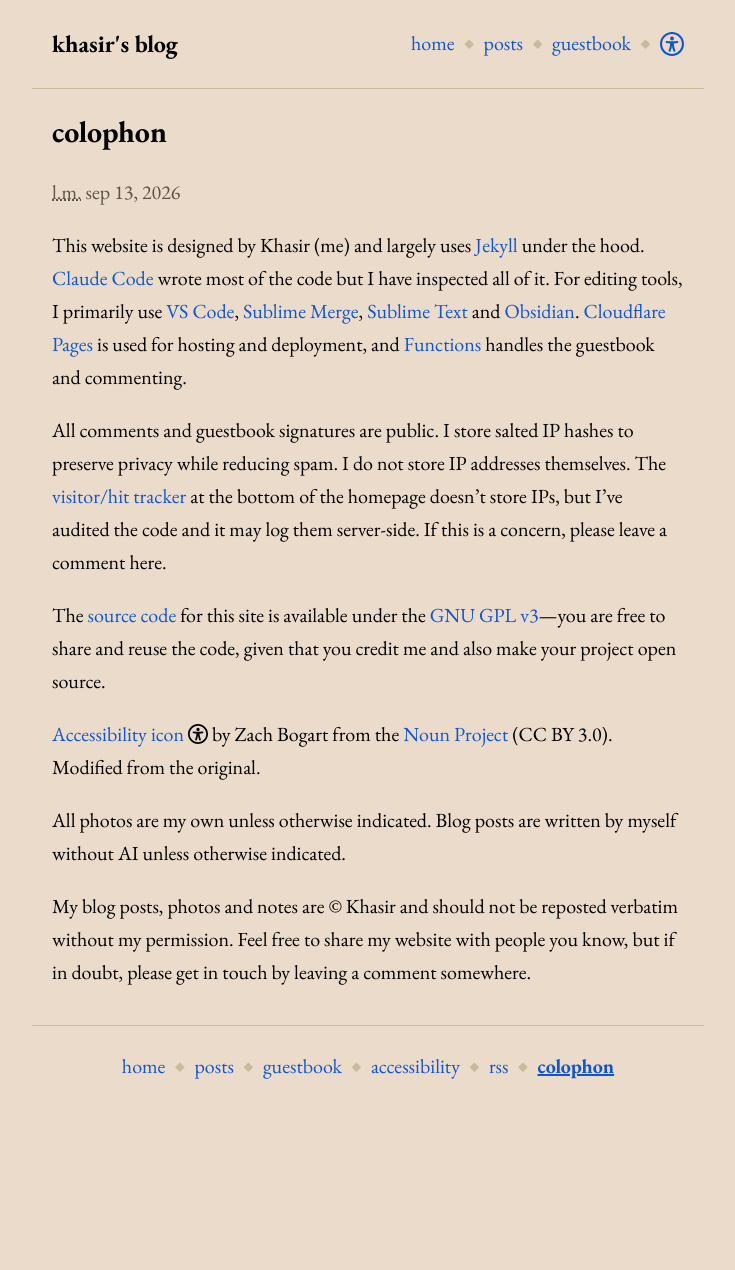
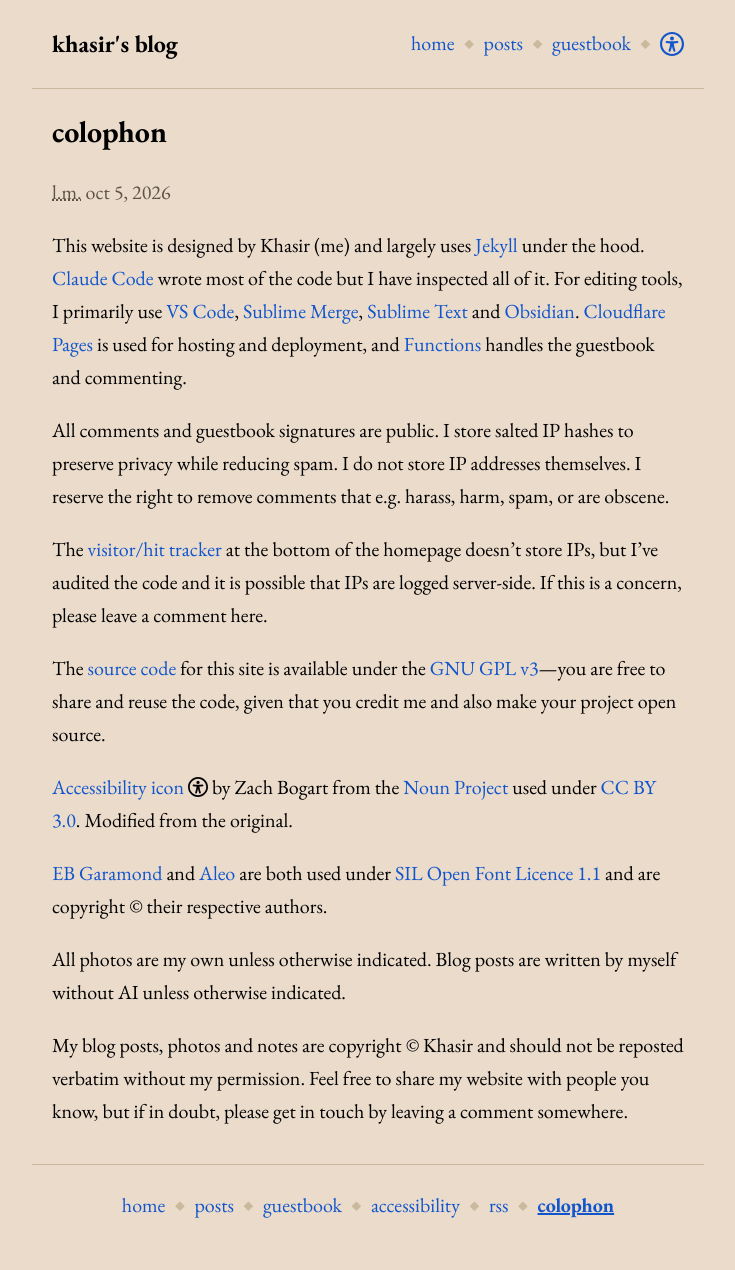
Before and after one commit to Khasir/personal-site, a Jekyll site: the page built from colophon.md, in a window 1280 px wide. Shown: the whole page, without its empty margins (272-1007 px from the left). Built offline with Jekyll 4.4.1, drawn with Linux system fonts in a browser that asks for light colours; before the commit the page ends 1131 px from its top, so only the background shows below that.

Commit message:
update colophon and post

```diff
--- a/colophon.md
+++ b/colophon.md
@@ -3,16 +3,20 @@
 title: colophon
 permalink: /colophon/
 comments: true
-modified_date: 2026-09-13
+modified_date: 2026-10-05
 ---
 This website is designed by Khasir (me) and largely uses [Jekyll](https://jekyllrb.com/) under the hood. [Claude Code](https://claude.com/product/claude-code) wrote most of the code but I have inspected all of it. For editing tools, I primarily use [VS Code](https://code.visualstudio.com/), [Sublime Merge](https://www.sublimemerge.com/), [Sublime Text](https://www.sublimetext.com/) and [Obsidian](https://obsidian.md/). [Cloudflare Pages](https://developers.cloudflare.com/pages/) is used for hosting and deployment, and [Functions](https://developers.cloudflare.com/pages/functions/) handles the guestbook and commenting.
 
-All comments and guestbook signatures are public. I store salted IP hashes to preserve privacy while reducing spam. I do not store IP addresses themselves. The [visitor/hit tracker](https://github.com/donaldzou/hits-counter) at the bottom of the homepage doesn't store IPs, but I've audited the code and it may log them server-side. If this is a concern, please leave a comment here.
+All comments and guestbook signatures are public. I store salted IP hashes to preserve privacy while reducing spam. I do not store IP addresses themselves. I reserve the right to remove comments that e.g. harass, harm, spam, or are obscene.
+
+The [visitor/hit tracker](https://github.com/donaldzou/hits-counter) at the bottom of the homepage doesn't store IPs, but I've audited the code and it is possible that IPs are logged server-side. If this is a concern, please leave a comment here.
 
 The [source code](https://github.com/Khasir/personal-site) for this site is available under the [GNU GPL v3](https://opensource.org/license/gpl-3.0)—you are free to share and reuse the code, given that you credit me and also make your project open source.
 
-[Accessibility icon](https://thenounproject.com/icon/accessibility-4682113/) <svg aria-hidden="true" focusable="false" viewBox="5 5 90 90" fill="currentColor" fill-rule="evenodd" clip-rule="evenodd" style="width: 1em; height: 1em; vertical-align: -0.15em;"><path d="M50,5c-24.836,-0 -45,20.164 -45,45c0,24.836 20.164,45 45,45c24.836,0 45,-20.164 45,-45c0,-24.836 -20.164,-45 -45,-45Zm0,7.963c20.442,-0 37.038,16.595 37.038,37.037c-0,20.442 -16.596,37.037 -37.038,37.037c-20.441,0 -37.037,-16.595 -37.037,-37.037c-0,-20.442 16.596,-37.037 37.037,-37.037Z"/><path d="M43.425,47.761c-0.777,8.925 -2.824,17.581 -6.015,25.997c-0.779,2.055 0.257,4.355 2.311,5.134c2.055,0.779 4.355,-0.256 5.134,-2.311c2.259,-5.958 3.986,-12.027 5.145,-18.215c1.159,6.188 2.886,12.257 5.145,18.215c0.779,2.055 3.079,3.09 5.134,2.311c2.055,-0.779 3.09,-3.079 2.311,-5.134c-3.189,-8.411 -5.235,-17.063 -6.013,-25.98c4.769,-0.234 9.54,-0.734 14.311,-1.509c2.169,-0.353 3.644,-2.4 3.291,-4.569c-0.352,-2.168 -2.399,-3.643 -4.568,-3.291c-13.082,2.126 -26.163,2.042 -39.245,-0.004c-2.171,-0.339 -4.209,1.148 -4.549,3.319c-0.339,2.171 1.148,4.209 3.319,4.548c4.762,0.745 9.525,1.245 14.289,1.489Z"/><circle cx="50" cy="29.474" r="7.186"/></svg> by Zach Bogart from the <a href="https://thenounproject.com/browse/icons/term/accessibility/" target="_blank" title="Accessibility Icons">Noun Project</a> (CC BY 3.0). Modified from the original.
+[Accessibility icon](https://thenounproject.com/icon/accessibility-4682113/) <svg aria-hidden="true" focusable="false" viewBox="5 5 90 90" fill="currentColor" fill-rule="evenodd" clip-rule="evenodd" style="width: 1em; height: 1em; vertical-align: -0.15em;"><path d="M50,5c-24.836,-0 -45,20.164 -45,45c0,24.836 20.164,45 45,45c24.836,0 45,-20.164 45,-45c0,-24.836 -20.164,-45 -45,-45Zm0,7.963c20.442,-0 37.038,16.595 37.038,37.037c-0,20.442 -16.596,37.037 -37.038,37.037c-20.441,0 -37.037,-16.595 -37.037,-37.037c-0,-20.442 16.596,-37.037 37.037,-37.037Z"/><path d="M43.425,47.761c-0.777,8.925 -2.824,17.581 -6.015,25.997c-0.779,2.055 0.257,4.355 2.311,5.134c2.055,0.779 4.355,-0.256 5.134,-2.311c2.259,-5.958 3.986,-12.027 5.145,-18.215c1.159,6.188 2.886,12.257 5.145,18.215c0.779,2.055 3.079,3.09 5.134,2.311c2.055,-0.779 3.09,-3.079 2.311,-5.134c-3.189,-8.411 -5.235,-17.063 -6.013,-25.98c4.769,-0.234 9.54,-0.734 14.311,-1.509c2.169,-0.353 3.644,-2.4 3.291,-4.569c-0.352,-2.168 -2.399,-3.643 -4.568,-3.291c-13.082,2.126 -26.163,2.042 -39.245,-0.004c-2.171,-0.339 -4.209,1.148 -4.549,3.319c-0.339,2.171 1.148,4.209 3.319,4.548c4.762,0.745 9.525,1.245 14.289,1.489Z"/><circle cx="50" cy="29.474" r="7.186"/></svg> by Zach Bogart from the <a href="https://thenounproject.com/browse/icons/term/accessibility/" target="_blank" title="Accessibility Icons">Noun Project</a> used under [CC BY 3.0](https://creativecommons.org/licenses/by/3.0/deed.en). Modified from the original.
+
+[EB Garamond](https://github.com/octaviopardo/EBGaramond12) and [Aleo](https://github.com/AlessioLaiso/aleo) are both used under [SIL Open Font Licence 1.1](https://openfontlicense.org) and are copyright © their respective authors.
 
 All photos are my own unless otherwise indicated. Blog posts are written by myself without AI unless otherwise indicated.
 
-My blog posts, photos and notes are © Khasir and should not be reposted verbatim without my permission. Feel free to share my website with people you know, but if in doubt, please get in touch by leaving a comment somewhere.
+My blog posts, photos and notes are copyright © Khasir and should not be reposted verbatim without my permission. Feel free to share my website with people you know, but if in doubt, please get in touch by leaving a comment somewhere.
```
